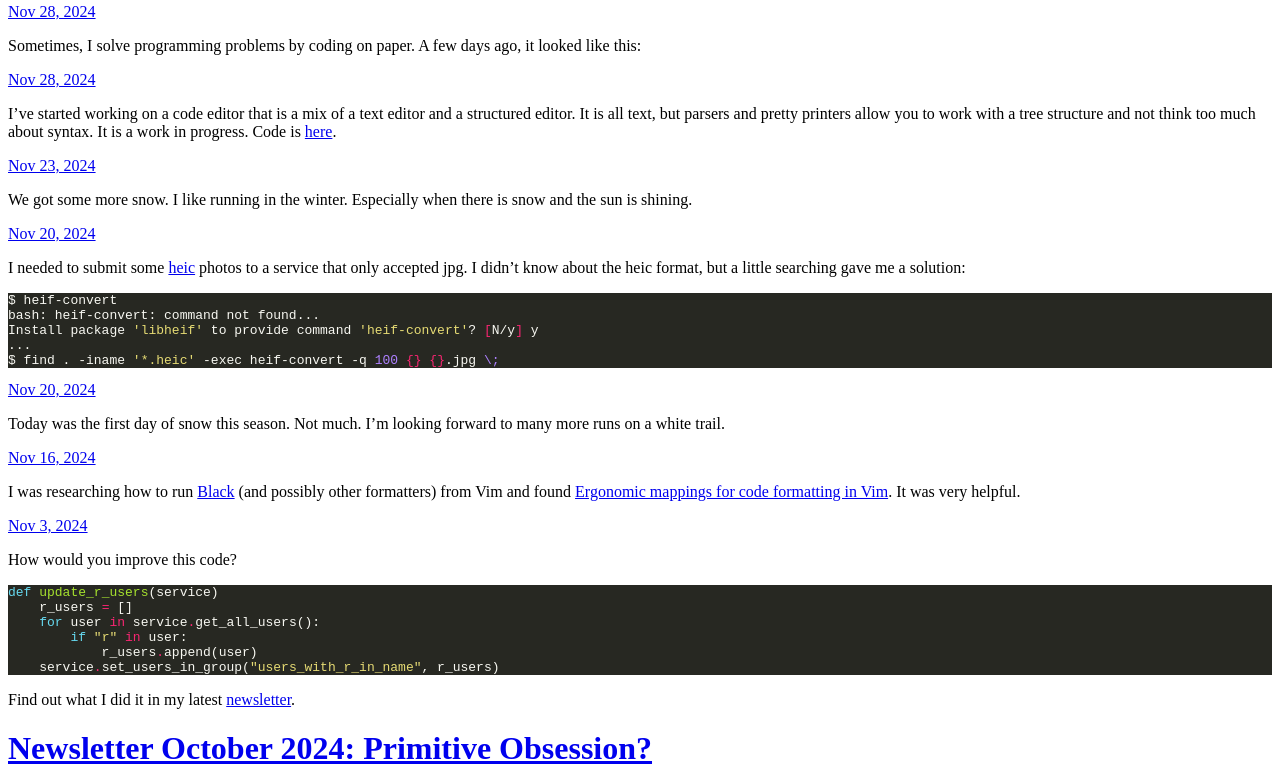
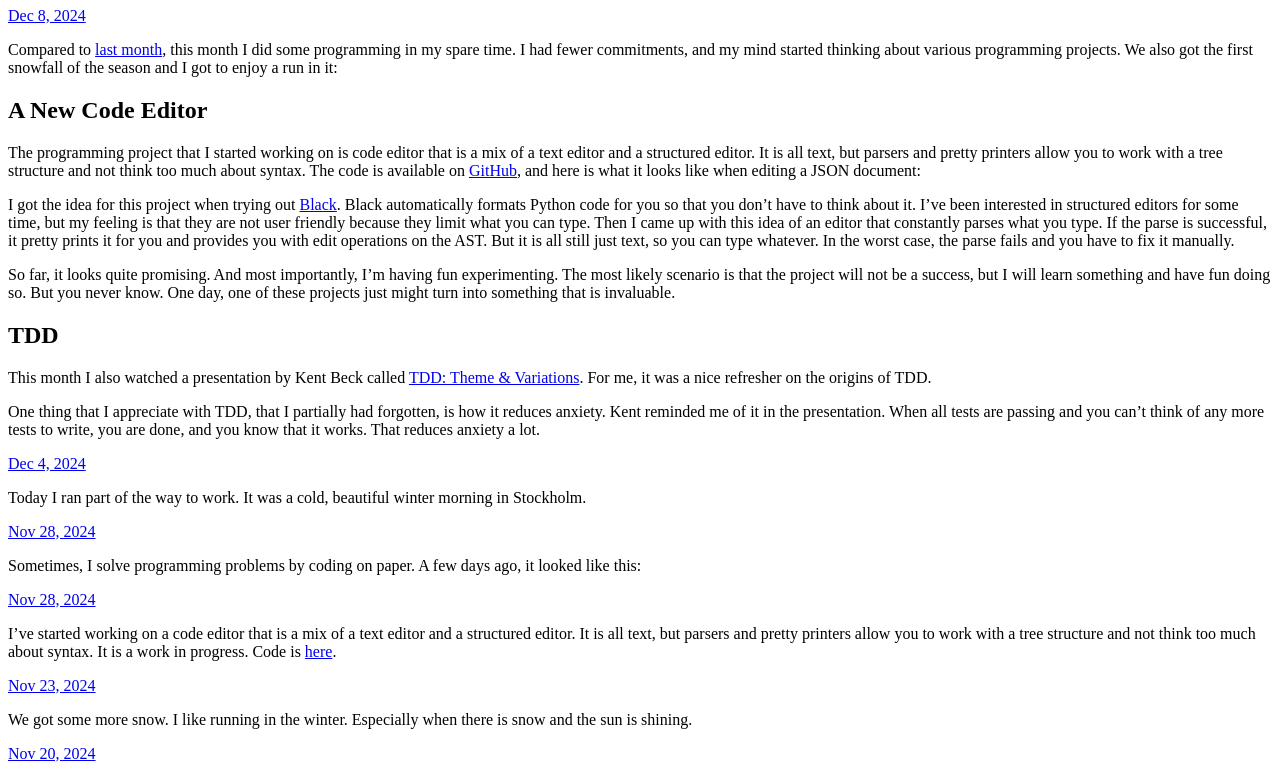
Before and after one commit to rickardlindberg/rickardlindberg.micro.blog, a plain HTML site: page index.html in a window 1280 px wide. Shown: the part 73-849 px from the top of the page. Drawn offline with Linux system fonts and the light colour scheme.

Commit message:
Archiving from Micro.blog.

```diff
--- a/index.html
+++ b/index.html
@@ -21,6 +21,54 @@
 <div class="h-feed">
 
 
+
+	  <div class="h-entry">
+
+			<h1><a href="https://rickardlindberg.me/2024/12/08/newsletter-november-a.html">Newsletter November 2024: A New Project</a></h1>
+
+
+		<a href="https://rickardlindberg.me/2024/12/08/newsletter-november-a.html" class="u-url"><time class="dt-published" datetime="2024-12-08 07:36:43 &#43;0100">Dec 8, 2024</time></a>
+
+		<div class="e-content">
+			 <p>Compared to <a href="https://rickardlindberg.me/2024/11/03/newsletter-october-primitive.html">last
+month</a>,
+this month I did some programming in my spare time. I had fewer commitments,
+and my mind started thinking about various programming projects. We also got
+the first snowfall of the season and I got to enjoy a run in it:</p>
+<p><!-- raw HTML omitted --></p>
+<h2 id="a-new-code-editor">A New Code Editor</h2>
+<p>The programming project that I started working on is code editor that is a mix
+of a text editor and a structured editor. It is all text, but parsers and
+pretty printers allow you to work with a tree structure and not think too much
+about syntax. The code is available on
+<a href="https://github.com/rickardlindberg/rleditor">GitHub</a>, and here is what it
+looks like when editing a JSON document:</p>
+<p><!-- raw HTML omitted --></p>
+<p>I got the idea for this project when trying out
+<a href="https://pypi.org/project/black/">Black</a>. Black automatically formats Python
+code for you so that you don&rsquo;t have to think about it. I&rsquo;ve been interested in
+structured editors for some time, but my feeling is that they are not user
+friendly because they limit what you can type. Then I came up with this idea of
+an editor that constantly parses what you type. If the parse is successful, it
+pretty prints it for you and provides you with edit operations on the AST. But
+it is all still just text, so you can type whatever. In the worst case, the
+parse fails and you have to fix it manually.</p>
+<p>So far, it looks quite promising. And most importantly, I&rsquo;m having fun
+experimenting. The most likely scenario is that the project will not be a
+success, but I will learn something and have fun doing so. But you never know.
+One day, one of these projects just might turn into something that is
+invaluable.</p>
+<h2 id="tdd">TDD</h2>
+<p>This month I also watched a presentation by Kent Beck called <a href="https://www.youtube.com/live/C5IH0ABmyc0">TDD: Theme &amp;
+Variations</a>. For me, it was a nice
+refresher on the origins of TDD.</p>
+<p>One thing that I appreciate with TDD, that I partially had forgotten, is how it
+reduces anxiety. Kent reminded me of it in the presentation. When all tests are
+passing and you can&rsquo;t think of any more tests to write, you are done, and you
+know that it works. That reduces anxiety a lot.</p>
+
+		</div>
+	  </div>
 
 	  <div class="h-entry">
 
```
